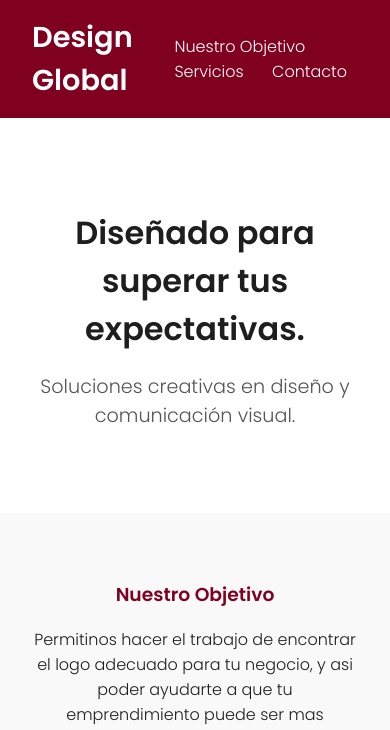
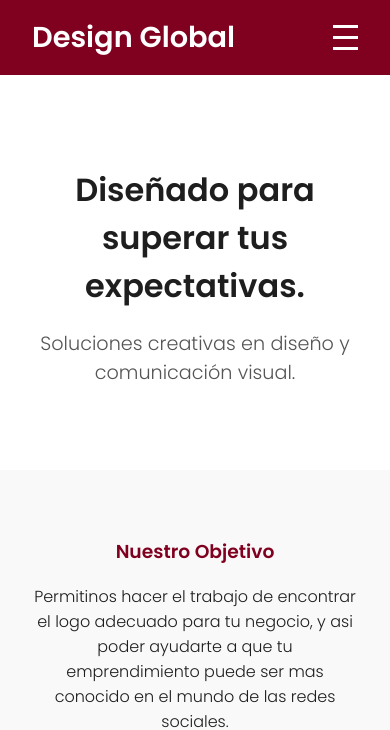
Before and after one commit to dterronesq7/design-global, a plain HTML site: page index.html in a window 390 px wide. Shown: the top 730 px of the page. Drawn offline with Linux system fonts and the light colour scheme.

Commit message:
Update index.html
........................................................

```diff
--- a/index.html
+++ b/index.html
@@ -146,12 +146,58 @@
       height: auto;
     }
 
+     .menu-toggle {
+      display: none;
+      flex-direction: column;
+      cursor: pointer;
+    }
+
+    .menu-toggle div {
+      width: 25px;
+      height: 3px;
+      background-color: white;
+      margin: 4px 0;
+    }
+
+    @media (max-width: 768px) {
+      nav {
+        display: none;
+        flex-direction: column;
+        background-color: #333;
+        position: absolute;
+        top: 60px;
+        left: 0;
+        width: 100%;
+      }
+
+      nav.active {
+        display: flex;
+      }
+
+      .menu-toggle {
+        display: flex;
+      }
+    }
+
   </style>
+
+  <script>
+  function toggleMenu() {
+    const nav = document.getElementById("nav");
+    nav.classList.toggle("active");
+  }
+  </script>
+
 </head>
 <body>
   <header>
     <h1>Design Global</h1>
-    <nav>
+     <div class="menu-toggle" onclick="toggleMenu()">
+      <div></div>
+      <div></div>
+      <div></div>
+    </div>
+    <nav id="nav">
       <a href="#objetives">Nuestro Objetivo</a>
       <a href="#services">Servicios</a>
       <a href="#contact">Contacto</a>
```
